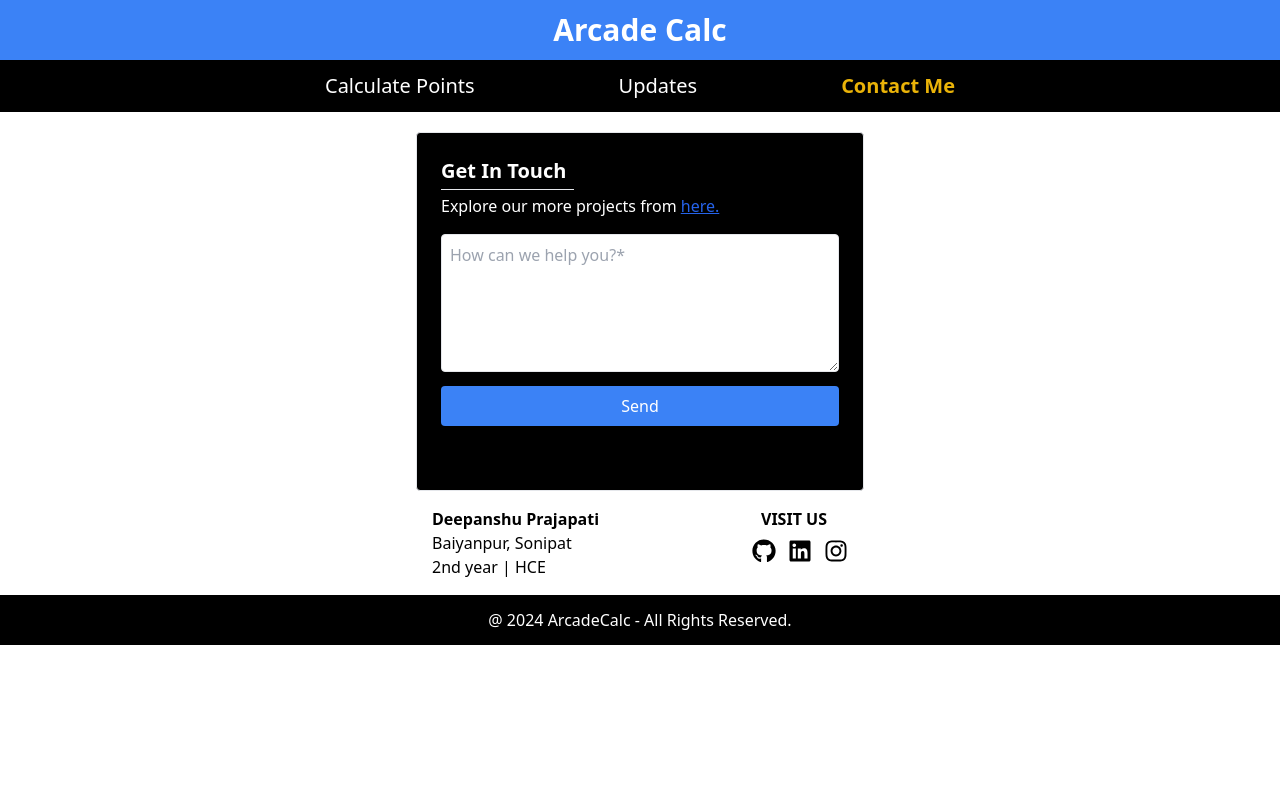
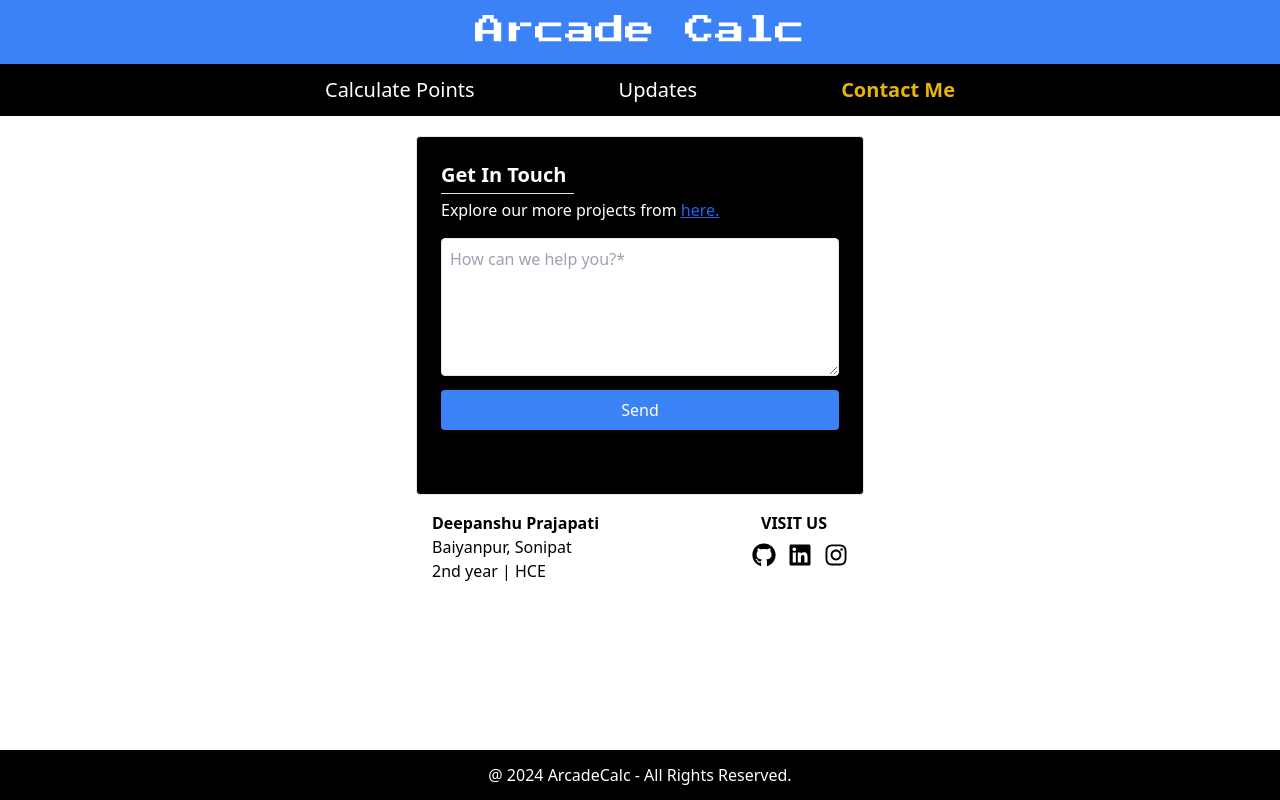
Before and after one commit to dikshagenai/arcadeCalc, a React (Create React App) app: page /contact in a window 1280 px wide. Built offline with nearby package versions, Linux system fonts and the light colour scheme.

Commit message:
Added Footer in every page

```diff
--- a/src/Components/Navbar.jsx
+++ b/src/Components/Navbar.jsx
@@ -13,7 +13,7 @@ const Navbar = () => {
 
             <header className='bg-blue-500 p-2 sm:p-3 text-white flex justify-center '>
                 <span className='font-bold text-xl md:text-2xl lg:text-3xl'>
-                    <Link to="/">
+                    <Link className='sm:press-start-2p-regular font-serif' to="/">
                         Arcade Calc
                     </Link>
                 </span>
--- a/src/Components/Updates.jsx
+++ b/src/Components/Updates.jsx
@@ -1,5 +1,4 @@
 import React from 'react'
-import Footer from './Footer'
 import links from '../assets/SkillBadgesWithLink.json'
 
 
--- a/src/output.css
+++ b/src/output.css
@@ -564,6 +564,9 @@ video {
 .mt-3 {
   margin-top: 0.75rem;
 }
+.mt-auto {
+  margin-top: auto;
+}
 .block {
   display: block;
 }
@@ -602,6 +605,9 @@ video {
 }
 .max-h-80 {
   max-height: 20rem;
+}
+.min-h-screen {
+  min-height: 100vh;
 }
 .w-2\/6 {
   width: 33.333333%;
```
